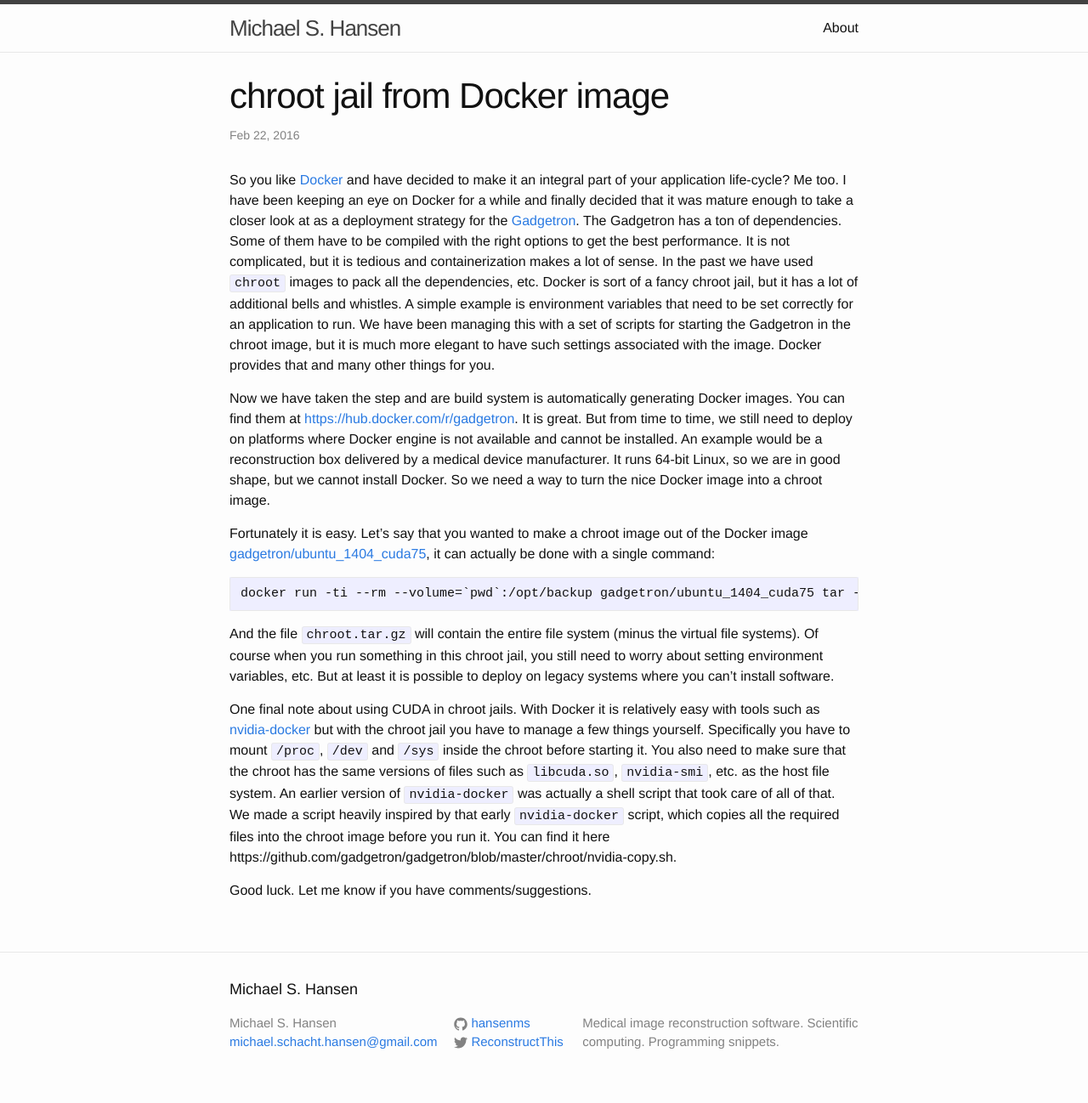
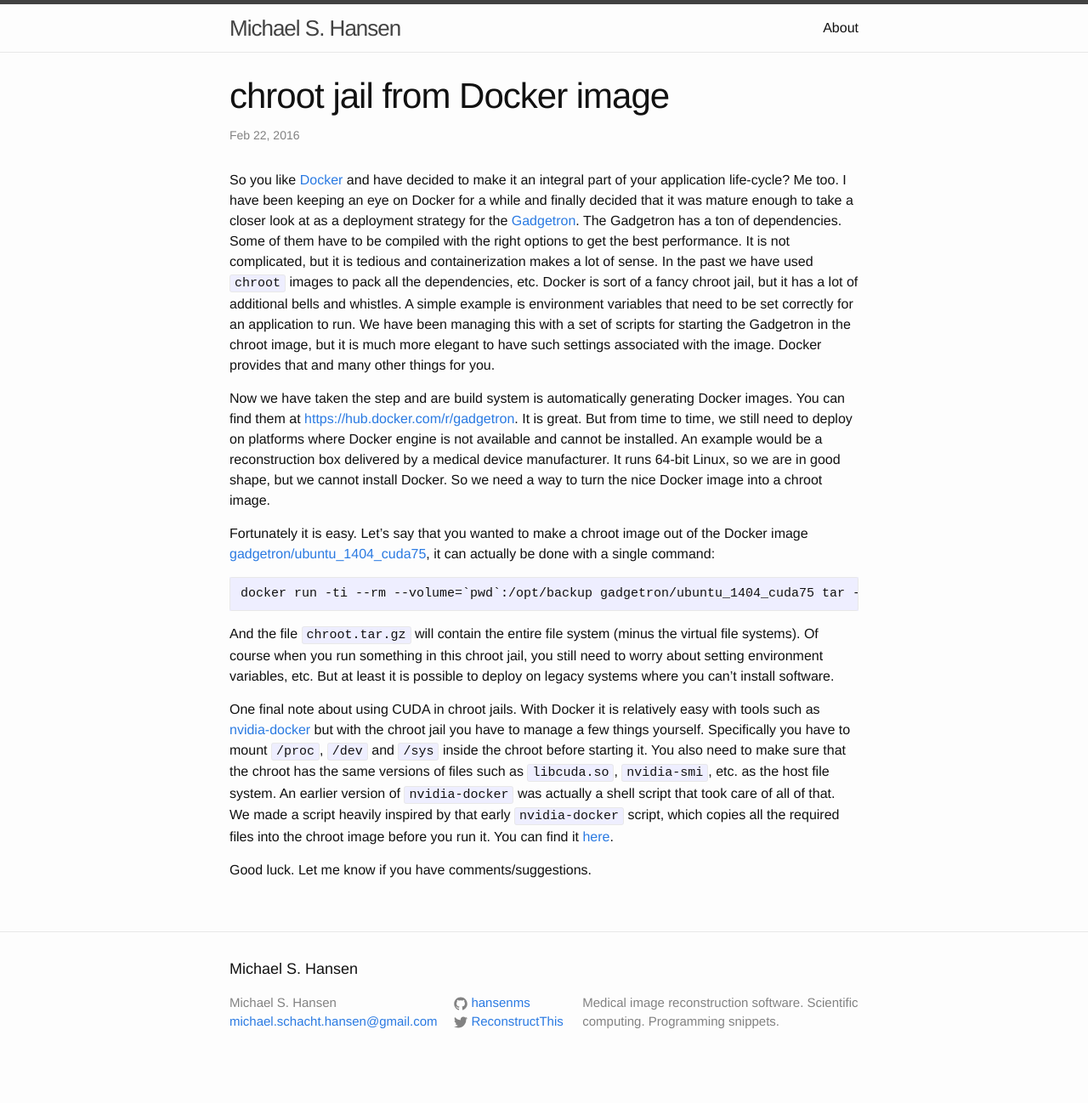
Before and after one commit to QQRider/hansenms.github.io, a Jekyll site: the page built from _posts/2016-02-21-chroot-from-docker.markdown, in a window 1280 px wide. Shown: the whole page at 85% size. Built offline with Jekyll 4.4.1, drawn with Linux system fonts in a browser that asks for light colours; after the commit the page ends 1274 px from its top, so only the background shows below that.

Commit message:
Fixed link

```diff
--- a/_posts/2016-02-21-chroot-from-docker.markdown
+++ b/_posts/2016-02-21-chroot-from-docker.markdown
@@ -15,6 +15,6 @@ Fortunately it is easy. Let's say that you wanted to make a chroot image out of
 
 And the file `chroot.tar.gz` will contain the entire file system (minus the virtual file systems). Of course when you run something in this chroot jail, you still need to worry about setting environment variables, etc. But at least it is possible to deploy on legacy systems where you can't install software.
 
-One final note about using CUDA in chroot jails. With Docker it is relatively easy with tools such as [nvidia-docker](https://github.com/NVIDIA/nvidia-docker) but with the chroot jail you have to manage a few things yourself. Specifically you have to mount `/proc`, `/dev` and `/sys` inside the chroot before starting it. You also need to make sure that the chroot has the same versions of files such as `libcuda.so`, `nvidia-smi`, etc. as the host file system. An earlier version of `nvidia-docker` was actually a shell script that took care of all of that. We made a script heavily inspired by that early `nvidia-docker` script, which copies all the required files into the chroot image before you run it. You can find it here https://github.com/gadgetron/gadgetron/blob/master/chroot/nvidia-copy.sh.
+One final note about using CUDA in chroot jails. With Docker it is relatively easy with tools such as [nvidia-docker](https://github.com/NVIDIA/nvidia-docker) but with the chroot jail you have to manage a few things yourself. Specifically you have to mount `/proc`, `/dev` and `/sys` inside the chroot before starting it. You also need to make sure that the chroot has the same versions of files such as `libcuda.so`, `nvidia-smi`, etc. as the host file system. An earlier version of `nvidia-docker` was actually a shell script that took care of all of that. We made a script heavily inspired by that early `nvidia-docker` script, which copies all the required files into the chroot image before you run it. You can find it [here](https://github.com/gadgetron/gadgetron/blob/master/chroot/nvidia-copy.sh).
 
 Good luck. Let me know if you have comments/suggestions.
```
